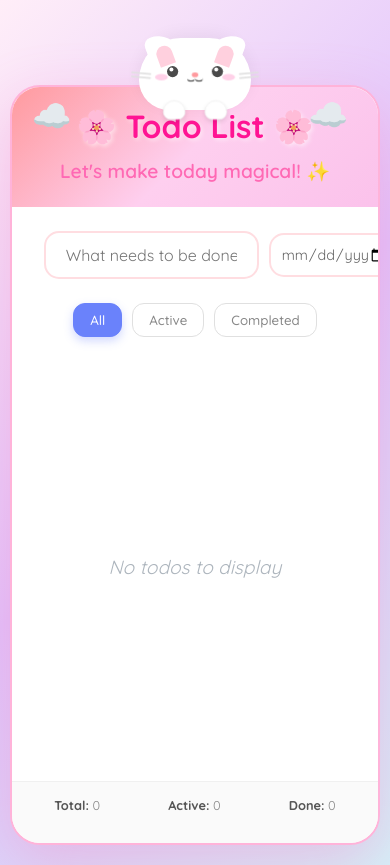
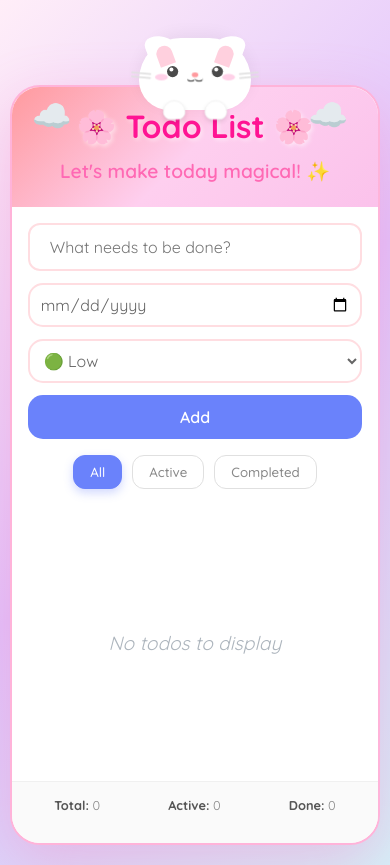
Before and after one commit to sajeena000/to-do-list-application, a Vue app: page / in a window 390 px wide. Built offline with nearby package versions, Linux system fonts and the light colour scheme.

Commit message:
style: enhance responsive design for TodoInput component on mobile view

```diff
--- a/src/components/TodoInput.vue
+++ b/src/components/TodoInput.vue
@@ -110,4 +110,23 @@ const handleSubmit = () => {
   transform: translateY(-2px);
   box-shadow: 0 4px 12px rgba(106, 130, 251, 0.4);
 }
+
+@media (max-width: 600px) {
+  .input-group {
+    flex-direction: column;
+    gap: 12px;
+    padding: 1rem;
+  }
+
+  .cute-input,
+  .date-select,
+  .priority-select,
+  .cute-btn {
+    width: 100%;
+    height: 44px;
+    font-size: 1rem;
+  }
+
+  .cute-input { border-radius: 12px; }
+}
 </style>
```
